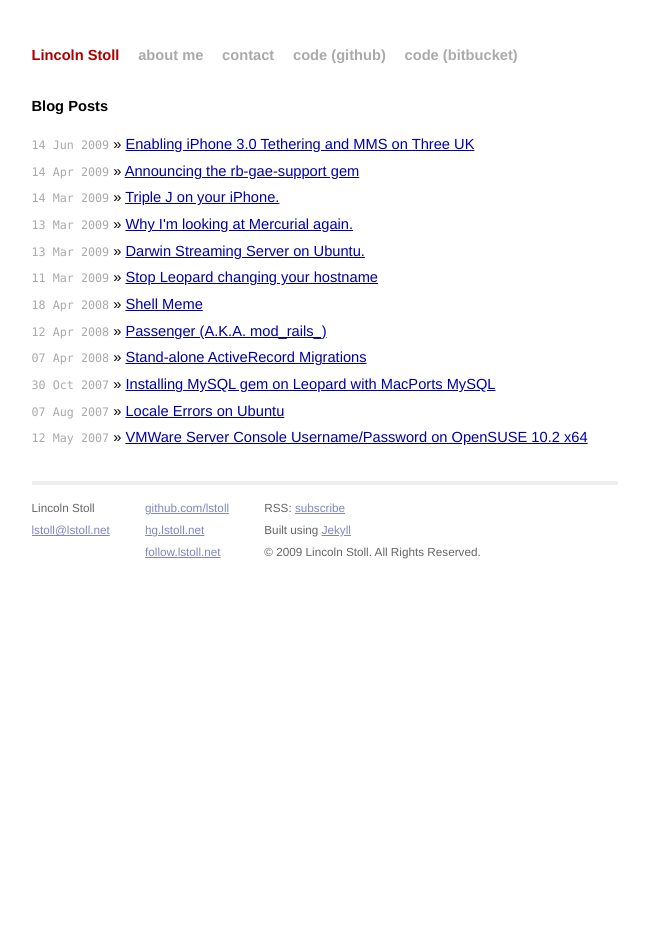
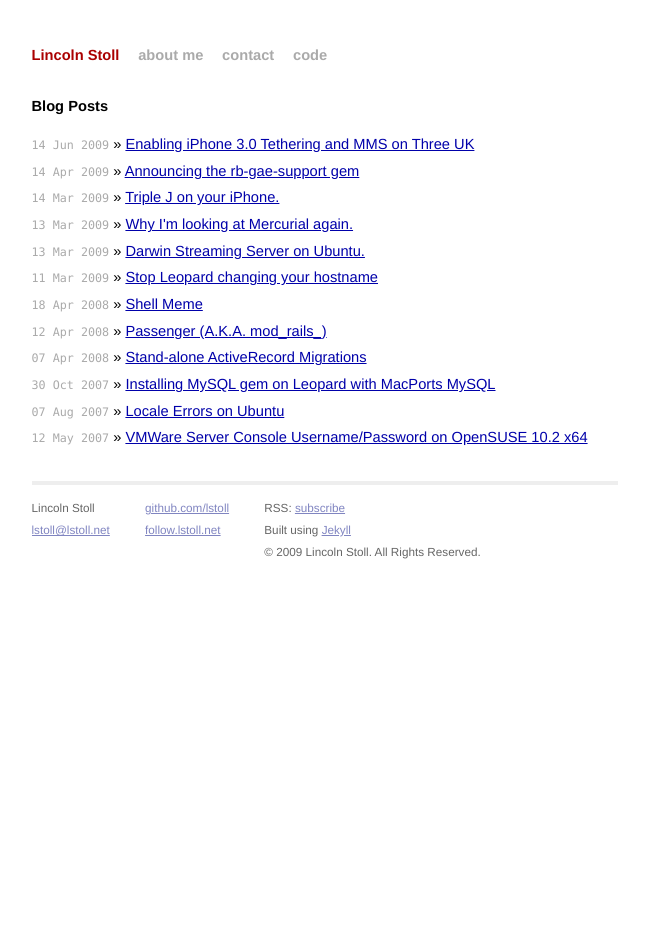
Before and after one commit to lstoll/lstoll.github.io, a Jekyll site: the page built from index.html, in a window 1280 px wide. Shown: the whole page, without its empty margins (315-964 px from the left). Built offline with Jekyll 4.4.1, drawn with Linux system fonts in a browser that asks for light colours; comment, search, counter and statistics services are not loaded.

Commit message:
Updating code links
--HG--
extra : convert_revision : b1aeff053ac54b1a018db0c4f95d5eeae67d7435

```diff
--- a/_layouts/default.html
+++ b/_layouts/default.html
@@ -38,8 +38,7 @@
     <a href="/">Lincoln Stoll</a>
     <a class="extra" href="/about">about me</a>
     <a class="extra" href="/contact">contact</a>
-    <a class="extra" href="http://github.com/lstoll">code (github)</a>
-    <a class="extra" href="http://hg.lstoll.net">code (bitbucket)</a>
+    <a class="extra" href="http://github.com/lstoll">code</a>
   </div>
 
   {{ content }}
@@ -54,7 +53,6 @@
     <div class="contact">
       <p>
         <a href="http://github.com/lstoll/">github.com/lstoll</a><br />
-        <a href="http://hg.lstoll.net/">hg.lstoll.net</a><br />
         <a href="http://follow.lstoll.net/">follow.lstoll.net</a><br />
       </p>
     </div>
```
